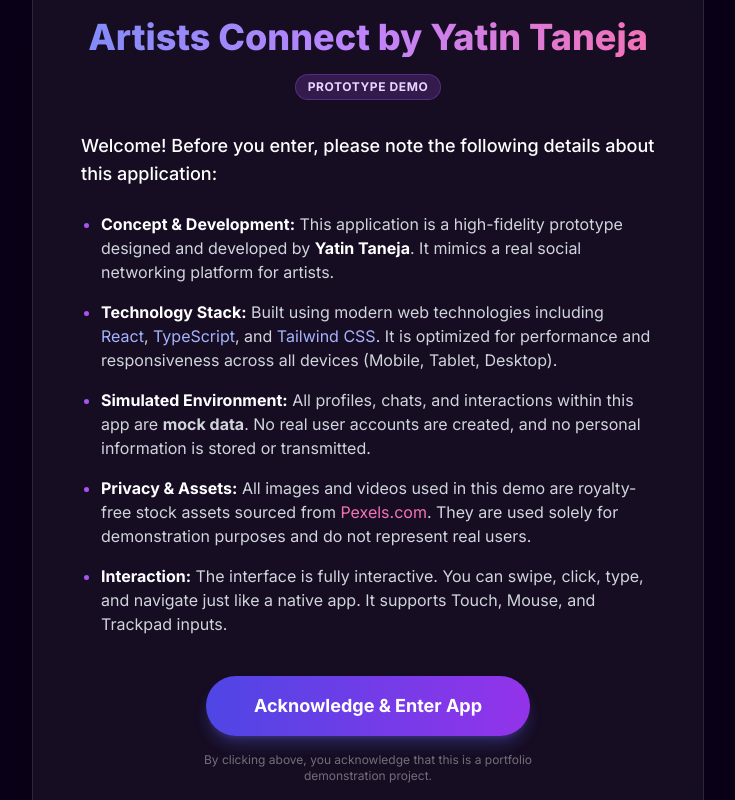
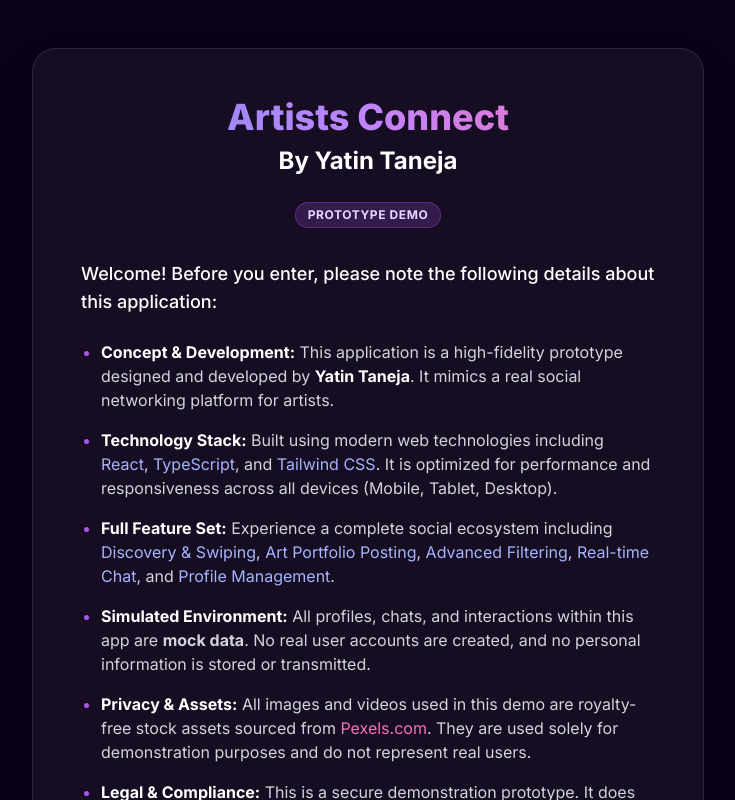
Before and after one commit to yatin-superintelligence/artists-connect-demo, a React (Vite) app: page / in a window 1280 px wide. Shown: the whole page, without its empty margins (272-1007 px from the left). Built offline with nearby package versions, Linux system fonts and the light colour scheme.

Commit message:
fix: remove inappropriate emojis and improve desktop emoji grid

```diff
--- a/views/AcknowledgementView.tsx
+++ b/views/AcknowledgementView.tsx
@@ -6,14 +6,18 @@ interface AcknowledgementViewProps {
 
 const AcknowledgementView: React.FC<AcknowledgementViewProps> = ({ onAcknowledge }) => {
     return (
-        <div className="fixed inset-0 z-[9999] bg-[#0a0118] text-white flex flex-col items-center justify-center p-6 overflow-y-auto">
-            <div className="max-w-2xl w-full bg-white/5 backdrop-blur-sm border border-white/10 rounded-3xl p-8 md:p-12 shadow-2xl animate-in fade-in zoom-in-95 duration-500">
+        <div className="fixed inset-0 z-[9999] bg-[#0a0118] text-white overflow-y-auto">
+            <div className="min-h-full w-full flex flex-col items-center justify-center p-6 py-12">
+                <div className="max-w-2xl w-full bg-white/5 backdrop-blur-sm border border-white/10 rounded-3xl p-8 md:p-12 shadow-2xl animate-in fade-in zoom-in-95 duration-500 relative">
 
                     {/* Header */}
                     <div className="text-center mb-8">
-                    <h1 className="text-3xl md:text-4xl font-black bg-gradient-to-r from-indigo-400 via-purple-400 to-pink-400 bg-clip-text text-transparent mb-4">
-                        Artists Connect by Yatin Taneja
+                        <h1 className="text-3xl md:text-4xl font-black bg-gradient-to-r from-indigo-400 via-purple-400 to-pink-400 bg-clip-text text-transparent mb-2">
+                            Artists Connect
                         </h1>
+                        <h2 className="text-xl md:text-2xl font-bold text-white mb-6">
+                            By Yatin Taneja
+                        </h2>
                         <div className="inline-block px-3 py-1 rounded-full bg-purple-500/20 border border-purple-500/30 text-purple-200 text-xs font-bold tracking-wider uppercase">
                             Prototype Demo
                         </div>
@@ -35,11 +39,19 @@ const AcknowledgementView: React.FC<AcknowledgementViewProps> = ({ onAcknowledge
                             </li>
 
                             <li>
+                                <strong className="text-white">Full Feature Set:</strong> Experience a complete social ecosystem including <span className="text-indigo-300">Discovery & Swiping</span>, <span className="text-indigo-300">Art Portfolio Posting</span>, <span className="text-indigo-300">Advanced Filtering</span>, <span className="text-indigo-300">Real-time Chat</span>, and <span className="text-indigo-300">Profile Management</span>.
+                            </li>
+
+                            <li>
                                 <strong className="text-white">Simulated Environment:</strong> All profiles, chats, and interactions within this app are <strong>mock data</strong>. No real user accounts are created, and no personal information is stored or transmitted.
                             </li>
 
                             <li>
                                 <strong className="text-white">Privacy & Assets:</strong> All images and videos used in this demo are royalty-free stock assets sourced from <a href="https://www.pexels.com" target="_blank" rel="noopener noreferrer" className="text-pink-400 hover:underline">Pexels.com</a>. They are used solely for demonstration purposes and do not represent real users.
+                            </li>
+
+                            <li>
+                                <strong className="text-white">Legal & Compliance:</strong> This is a secure demonstration prototype. It does not collect personal data, track user location, or violate privacy standards. It is intended purely for portfolio showcasing.
                             </li>
 
                             <li>
@@ -65,6 +77,7 @@ const AcknowledgementView: React.FC<AcknowledgementViewProps> = ({ onAcknowledge
 
                 </div>
             </div>
+        </div>
     );
 };
 
--- a/views/IndividualChatView.tsx
+++ b/views/IndividualChatView.tsx
@@ -42,17 +42,17 @@ interface IndividualChatViewProps {
 }
 
 const EMOJI_DATA = {
-  'Recent': ['❤️', '😂', '😍', '🔥', '😮', '😢', '🍆', '🍑'],
+  'Recent': ['❤️', '😂', '😍', '🔥', '😮', '😢'],
   'Smileys': ['😀', '😃', '😄', '😁', '😆', '😅', '🤣', '😂', '🙂', '🙃', '😉', '😊', '😇', '🥰', '😍', '🤩', '😘', '😗', '😚', '😙', '😋', '😛', '😜', '🤪', '😝', '🤑', '🤗', '🤭', '🤫', '🤔', '🤐', '🤨', '😐', '😑', '😶', '😏', '😒', '🙄', '😬', '🤥', '😌', '😔', '😪', '🤤', '😴', '😷', '🤒', '🤕', '🤢', '🤮', '🤧', '🥵', '🥶', '🥴', '😵', '🤯', '🤠', '🥳', '😎', '🤓', '🧐', '😕', '😟', '🙁', '😮', '😯', '😲', '😳', '🥺', '😦', '😧', '😨', '😰', '😥', '😢', '😭', '😱', '😖', '😣', '😞', '😓', '😩', '😫', '🥱', '😤', '😡', '😠', '🤬', '😈', '👿', '💀', '☠️', '💩', '🤡', '👹', '👺', '👻', '👽', '👾', '🤖'],
   'People': ['👶', '👧', '🧒', '👦', '👩', '🧑', '👨', '👵', '🧓', '👴', '👲', '👳‍♀️', '👳‍♂️', '🧕', '👮‍♀️', '👮‍♂️', '👷‍♀️', '👷‍♂️', '💂‍♀️', '💂‍♂️', '🕵️‍♀️', '🕵️‍♂️', '👩‍⚕️', '👨‍⚕️', '👩‍🌾', '👨‍🌾', '👩‍🍳', '👨‍🍳', '👩‍🎓', '👨‍🎓', '👩‍🎤', '👨‍🎤', '👩‍🏫', '👨‍🏫', '👩‍🏭', '👨‍🏭', '👩‍💻', '👨‍💻', '👩‍💼', '👨‍💼', '👩‍🔧', '👨‍🔧', '👩‍🔬', '👨‍🔬', '👩‍🎨', '👨‍🎨', '👩‍🚒', '👨‍🚒', '👩‍✈️', '👨‍✈️', '👩‍🚀', '👨‍🚀', '👩‍⚖️', '👨‍⚖️', '👰', '🤵', '👸', '🤴', '🦸‍♀️', '🦸‍♂️', '🦹‍♀️', '🦹‍♂️', '🤶', '🎅', '🧙‍♀️', '🧙‍♂️', '🧝‍♀️', '🧝‍♂️', '🧛‍♀️', '🧛‍♂️', '🧟‍♀️', '🧟‍♂️', '🧞‍♀️', '🧞‍♂️', '🧜‍♀️', '🧜‍♂️', '🧚‍♀️', '🧚‍♂️', '👼', '🤰', '🤱', '🙇‍♀️', '🙇‍♂️', '💁‍♀️', '💁‍♂️', '🙅‍♀️', '🙅‍♂️', '🙆‍♀️', '🙆‍♂️', '🙋‍♀️', '🙋‍♂️', '🤦‍♀️', '🤦‍♂️', '🤷‍♀️', '🤷‍♂️', '🙎‍♀️', '🙎‍♂️', '🙍‍♀️', '🙍‍♂️', '💇‍♀️', '💇‍♂️', '💆‍♀️', '💆‍♂️', '🧖‍♀️', '🧖‍♂️', '💅', '🤳', '💃', '🕺', '👯‍♀️', '👯‍♂️', '🕴', '🚶‍♀️', '🚶‍♂️', '🏃‍♀️', '🏃‍♂️', '👤', '👥', '👫', '👬', '👭', '💑', '👩‍❤️‍👩', '👨‍❤️‍👨', '💏', '👩‍❤️‍💋‍👩', '👨‍❤️‍💋‍👨', '👪', '👨‍👩‍👧', '👨‍👩‍👧‍👦', '👨‍👩‍👦‍👦', '👨‍👩‍👧‍👧', '👩‍👩‍👦', '👩‍👩‍👧', '👩‍👩‍👧‍👦', '👩‍👩‍👦‍👦', '👩‍👩‍👧‍👧', '👨‍👨‍👦', '👨‍👨‍👧', '👨‍👨‍👧‍👦', '👨‍👨‍👦‍👦', '👨‍👨‍👧‍👧', '👩‍👦', '👩‍👧', '👩‍👧‍👦', '👩‍👦‍👦', '👩‍👧‍👧', '👨‍👦', '👨‍👧', '👨‍👧‍👦', '👨‍👦‍👦', '👨‍👧‍👧', '👚', '👕', '👖', '👔', '👗', '👙', '👘', '👠', '👡', '👢', '👞', '👟', '🥾', '🥿', '🧦', '🧤', '🧣', '🎩', '🧢', '👒', '🎓', '⛑', '👑', '👝', '👛', '👜', '💼', '🎒', '👓', '🕶', '🥽', '🥼', '🌂', '🧵', '🧶'],
   'Nature': ['🐶', '🐱', '🐭', '🐹', '🐰', '🦊', '🐻', '🐼', '🐨', '🐯', '🦁', '🐮', '🐷', '🐽', '🐸', '🐵', '🙈', '🙊', '🐒', '🐔', '🐧', '🐦', '🐤', '🐣', '🐥', '🦆', '🦅', '🦉', '🦇', '🐺', '🐗', '🐴', '🦄', '🐝', '🐛', '🦋', '🐌', '🐞', '🐜', '🦟', '🦗', '🕷', '🕸', '🦂', '🐢', '🐍', '🦎', '🦖', '🦕', '🐙', '🦑', '🦐', '🦞', '🦀', '🐡', '🐠', '🐟', '🐬', '🐳', '🐋', '🦈', '🐊', '🐅', '🐆', '🦓', '🦍', '🦧', '🐘', '🦛', '🦏', '🐪', '🐫', '🦒', '🦘', '🐃', '🐂', '🐄', '🐎', '🐖', '🐏', '🐑', '🦙', '🐐', '🦌', '🐕', '🐩', '🦮', '🐕‍🦺', '🐈', '🐓', '🦃', '🦚', '🦜', '🦢', '🦩', '🕊', '🐇', '🦝', '🦨', '🦡', '🦦', '🦥', '🐁', '🐀', '🐿', '🦔', '🐾', '🐉', '🐲', '🌵', '🎄', '🌲', '🌳', '🌴', '🌱', '🌿', '☘️', '🍀', '🎍', '🎋', '🍃', '🍂', '🍁', '🍄', '🐚', '🌾', '💐', '🌷', '🌹', '🥀', '🌺', '🌸', '🌼', '🌻', '🌞', '🌝', '🌛', '🌜', '🌚', '🌕', '🌖', '🌗', '🌘', '🌑', '🌒', '🌓', '🌔', '🌙', '🌎', '🌍', '🌏', '🪐', '💫', '⭐️', '🌟', '✨', '⚡️', '☄️', '💥', '🔥', '🌪', '🌈', '☀️', '🌤', '⛅️', '🌥', '☁️', '🌦', '🌧', '⛈', '🌩', '🌨', '❄️', '☃️', '⛄️', '🌬', '💨', '💧', '💦', '☔️', '☂️', '🌊', '🌫'],
-  'Food': ['🍇', '🍈', '🍉', '🍊', '🍋', '🍌', '🍍', '🥭', '🍎', '🍏', '🍐', '🍑', '🍒', '🍓', '🥝', '🍅', '🥥', '🥑', '🍆', '🥔', '🥕', '🌽', '🌶', '🥒', '🥬', '🥦', '🧄', '🧅', '🍄', '🥜', '🌰', '🍞', '🥐', '🥖', '🥨', '🥯', '🥞', '🧇', '🧀', '🍖', '🍗', '🥩', '🥓', '🍔', '🍟', '🍕', '🌭', '🥪', '🌮', '🌯', '🥙', '🧆', '🥚', '🍳', '🥘', '🍲', '🥣', '🥗', '🍿', '🧈', '🧂', '🥫', '🍱', '🍘', '🍙', '🍚', '🍛', '🍜', '🍝', '🍠', '🍢', '🍣', '🍤', '🍥', '🥮', '🍡', '🥟', '🥠', '🥡', '🍦', '🍧', '🍨', '🍩', '🍪', '🎂', '🍰', '🧁', '🥧', '🍫', '🍬', '🍭', '🍮', '🍯', '🍼', '🥛', '☕', '🍵', '🍶', '🍾', '🍷', '🍸', '🍹', '🍺', '🍻', '🥂', '🥃', '🥤', '🧃', '🧉', '🧊', '🥢', '🍽', '🍴', '🥄'],
+  'Food': ['🍇', '🍈', '🍉', '🍊', '🍋', '🍌', '🍍', '🥭', '🍎', '🍏', '🍐', '🍒', '🍓', '🥝', '🍅', '🥥', '🥑', '🥔', '🥕', '🌽', '🌶', '🥒', '🥬', '🥦', '🧄', '🧅', '🍄', '🥜', '🌰', '🍞', '🥐', '🥖', '🥨', '🥯', '🥞', '🧇', '🧀', '🍖', '🍗', '🥩', '🥓', '🍔', '🍟', '🍕', '🌭', '🥪', '🌮', '🌯', '🥙', '🧆', '🥚', '🍳', '🥘', '🍲', '🥣', '🥗', '🍿', '🧈', '🧂', '🥫', '🍱', '🍘', '🍙', '🍚', '🍛', '🍜', '🍝', '🍠', '🍢', '🍣', '🍤', '🍥', '🥮', '🍡', '🥟', '🥠', '🥡', '🍦', '🍧', '🍨', '🍩', '🍪', '🎂', '🍰', '🧁', '🥧', '🍫', '🍬', '🍭', '🍮', '🍯', '🍼', '🥛', '☕', '🍵', '🍶', '🍾', '🍷', '🍸', '🍹', '🍺', '🍻', '🥂', '🥃', '🥤', '🧃', '🧉', '🧊', '🥢', '🍽', '🍴', '🥄'],
   'Objects': ['💘', '💝', '💖', '💗', '💓', '💞', '💕', '💟', '❣️', '💔', '❤️', '🧡', '💛', '💚', '💙', '💜', '🤎', '🖤', '🤍', '💯', '💢', '💥', '💫', '💦', '💨', '🕳', '💣', '💬', '👁️‍🗨️', '🗨', '🗯', '💭', '💤', '👋', '🤚', 'Bk', '🖐', '✋', '🖖', '👌', '🤏', '✌', '🤞', '🤟', '🤘', '🤙', '👈', '👉', '👆', '🖕', '👇', '☝', '👍', '👎', '✊', '👊', '🤛', '🤜', '👏', '🙌', '👐', '🤲', '🤝', '🙏', '✍', '💅', '🤳', '💪', '🦾', '🦿', '🦵', '🦶', '👂', '🦻', '👃', '🧠', '🦷', '🦴', '👀', '👁', '👅', '👄'],
 };
 
 const EMOJI_CATEGORIES = Object.keys(EMOJI_DATA);
 
-const EMOJI_SET = ['❤️', '😂', '😍', '🔥', '😮', '😢', '🍆', '🍑', '👍', '👏', '💋', '🥵', '😈', '💦', '😏', '🙈', '💯', '✨', '🤤', '😘'];
+const EMOJI_SET = ['❤️', '😂', '😍', '🔥', '😮', '😢', '👍', '👏', '💋', '🥵', '😈', '💦', '😏', '🙈', '💯', '✨', '🤤', '😘'];
 
 const IndividualChatView: React.FC<IndividualChatViewProps> = ({
   connection,
@@ -716,7 +716,7 @@ const IndividualChatView: React.FC<IndividualChatViewProps> = ({
                 >
                   {EMOJI_CATEGORIES.map(cat => (
                     <div key={cat} className="min-w-full h-full overflow-y-auto p-2 no-scrollbar">
-                      <div className="grid grid-cols-8 gap-1 content-start">
+                      <div className="grid grid-cols-8 md:grid-cols-12 lg:grid-cols-[16] gap-1 content-start">
                         {(cat === 'Recent' ? recentEmojis : (EMOJI_DATA as any)[cat]).map((emoji: string, i: number) => (
                           <button
                             key={i}
```
Lines whose indentation alone changed are shown as unchanged.
